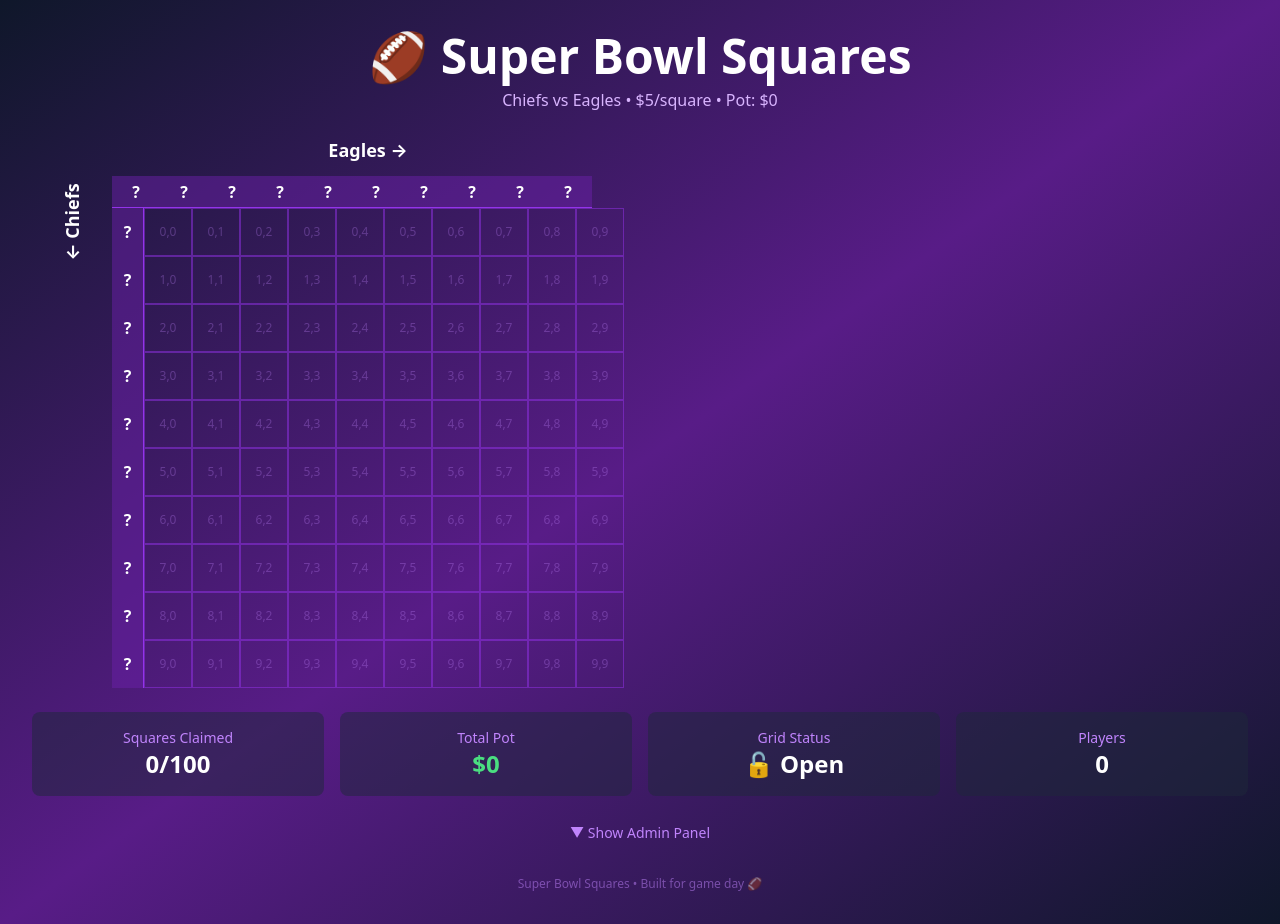
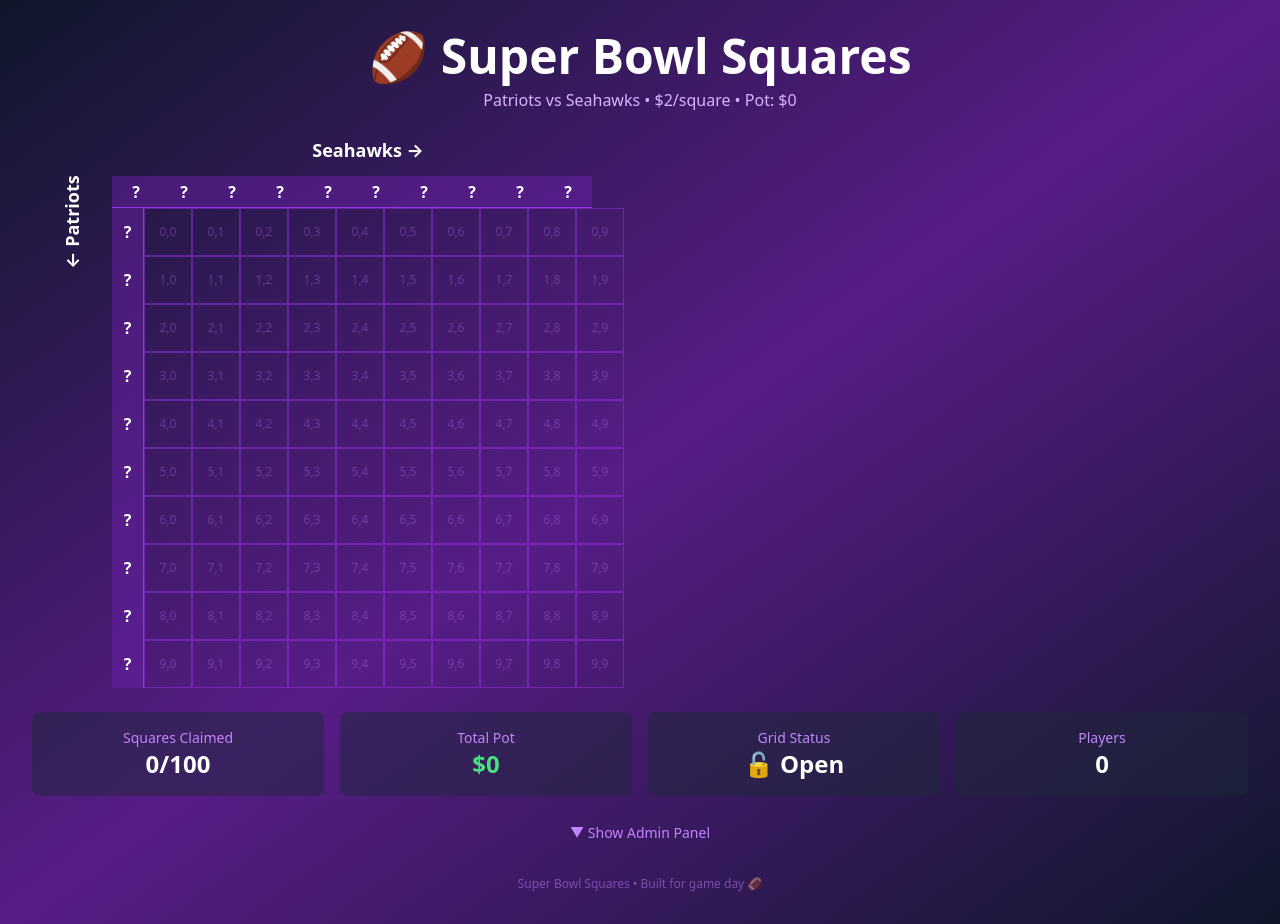
Before and after one commit to CrowdedRoom/superbowl-squares, a Next.js app: page / in a window 1280 px wide. Built offline with nearby package versions, Linux system fonts and the light colour scheme.

Commit message:
Update teams (Patriots vs Seahawks), /square, static export for offline hosting

```diff
--- a/app/page.tsx
+++ b/app/page.tsx
@@ -43,7 +43,7 @@
   const totalPot = claimedCount * game.costPerSquare
 
   function claimSquare() {
-    if (!selectedCell || !playerName.trim() || game.isLocked) return
+    if (!game || !selectedCell || !playerName.trim() || game.isLocked) return
     const newGrid = game.grid.map((row) => [...row])
     newGrid[selectedCell.row][selectedCell.col] = playerName.trim()
     setGame({ ...game, grid: newGrid })
@@ -51,6 +51,7 @@
   }
 
   function lockAndAssignNumbers() {
+    if (!game) return
     setGame({
       ...game,
       isLocked: true,
@@ -60,6 +61,7 @@
   }
 
   function updateScore(quarter: 'q1' | 'q2' | 'q3' | 'final', team: 'teamA' | 'teamB', value: number) {
+    if (!game) return
     const current = game.scores[quarter] || { teamA: 0, teamB: 0 }
     setGame({
       ...game,
@@ -71,7 +73,7 @@
   }
 
   function resetGame() {
-    if (confirm('Are you sure? This will delete all data.')) {
+    if (typeof window !== 'undefined' && confirm('Are you sure? This will delete all data.')) {
       localStorage.removeItem(STORAGE_KEY)
       setGame(createEmptyGame())
     }
--- a/app/types.ts
+++ b/app/types.ts
@@ -40,9 +40,9 @@
 export function createEmptyGame(): Game {
   return {
     id: crypto.randomUUID(),
-    teamA: 'Chiefs',
-    teamB: 'Eagles',
-    costPerSquare: 5,
+    teamA: 'Patriots',
+    teamB: 'Seahawks',
+    costPerSquare: 2,
     payouts: { q1: 25, q2: 25, q3: 25, final: 25 },
     grid: Array(10).fill(null).map(() => Array(10).fill(null)),
     rowNumbers: null,
--- a/next.config.mjs
+++ b/next.config.mjs
@@ -1,4 +1,7 @@
 /** @type {import('next').NextConfig} */
-const nextConfig = {}
+const nextConfig = {
+  output: 'export',
+  trailingSlash: true,
+}
 
 export default nextConfig
--- a/tsconfig.json
+++ b/tsconfig.json
@@ -1,5 +1,6 @@
 {
   "compilerOptions": {
+    "target": "ES2015",
     "lib": ["dom", "dom.iterable", "esnext"],
     "allowJs": true,
     "skipLibCheck": true,
```
Also changed, not shown: 4 other files (tests, documents, lock files or other folders).
